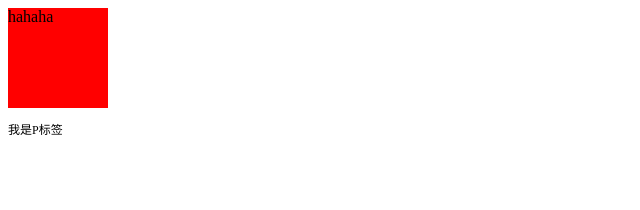
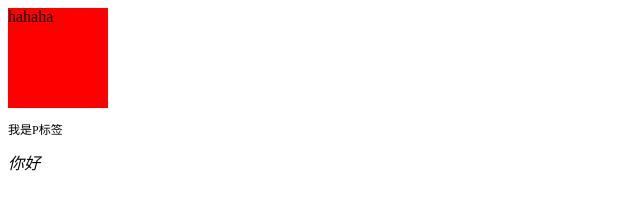
Before and after one commit to jian-xi-L/first_demo, a plain HTML site: page index.html in a window 1280 px wide. Shown: the full height of the page, 0-640 px from the left. Drawn offline with Linux system fonts and the light colour scheme.

Commit message:
新增了em标签

```diff
--- a/index.html
+++ b/index.html
@@ -21,6 +21,7 @@
 <body>
     <div class="" id="box">hahaha</div>
     <p>我是P标签</p>
+    <em>你好</em>
 </body>
 
 </html>
```
